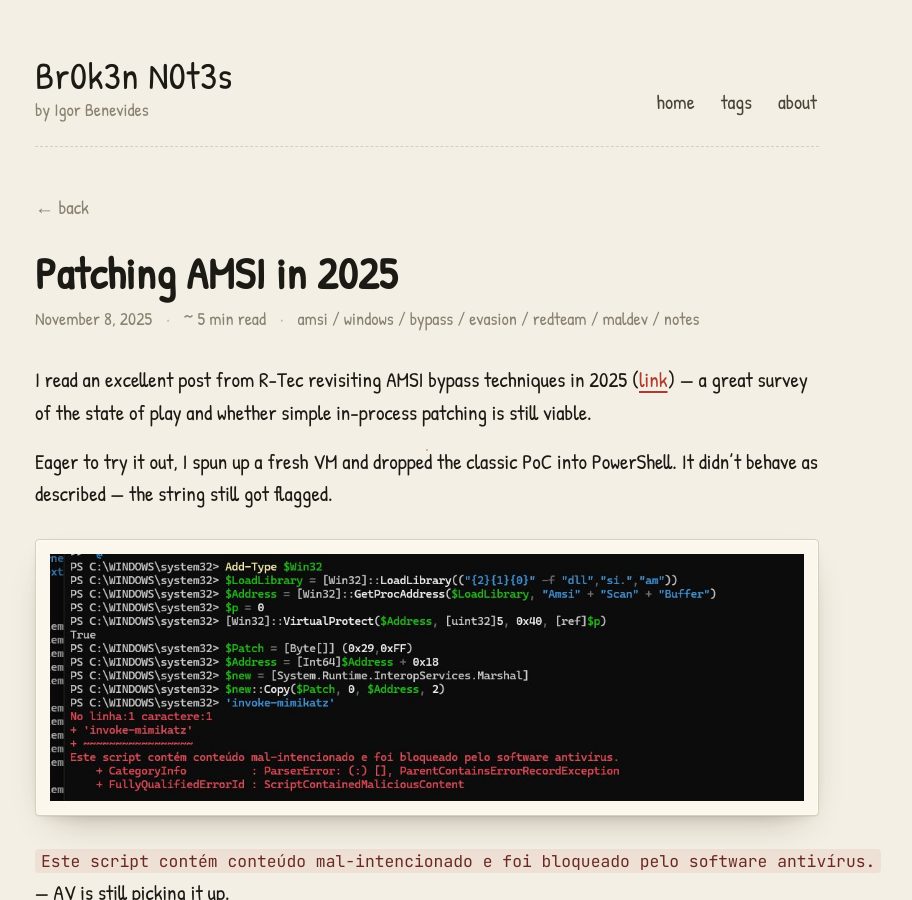
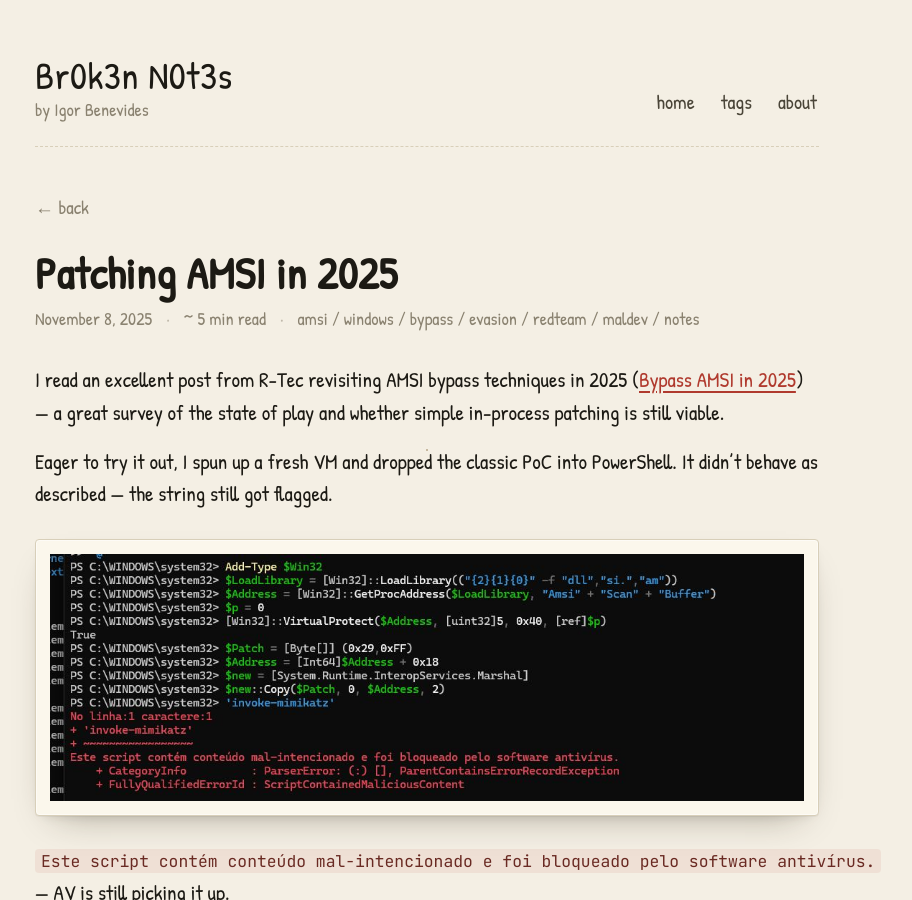
Before and after one commit to igor4020/br0k3n_n0t3, a Jekyll site: the page built from _posts/2025-11-08-patching-amsi-in-2025.md, in a window 1280 px wide and 900 px high. Shown: the whole window, without its empty margins (213-1125 px from the left). Built offline with Jekyll 4.4.1, drawn with Linux system fonts in a browser that asks for light colours.

Commit message:
AMSI 2025 post: link to canonical R-Tec URL

```diff
--- a/_posts/2025-11-08-patching-amsi-in-2025.md
+++ b/_posts/2025-11-08-patching-amsi-in-2025.md
@@ -6,7 +6,7 @@
 excerpt: "Revisiting the classic AmsiScanBuffer patch on a fresh Windows VM. The five-byte `xor edi, edi` flip no longer works on its own — there's an extra parameter check that takes a different code path. Two-byte change to `mov edi, 1` puts patching back on the menu."
 ---
 
-I read an excellent post from R-Tec revisiting AMSI bypass techniques in 2025 ([link](https://lnkd.in/dNsMeXBx)) — a great survey of the state of play and whether simple in-process patching is still viable.
+I read an excellent post from R-Tec revisiting AMSI bypass techniques in 2025 ([Bypass AMSI in 2025](https://www.r-tec.net/r-tec-blog-bypass-amsi-in-2025.html)) — a great survey of the state of play and whether simple in-process patching is still viable.
 
 Eager to try it out, I spun up a fresh VM and dropped the classic PoC into PowerShell. It didn't behave as described — the string still got flagged.
 
```
